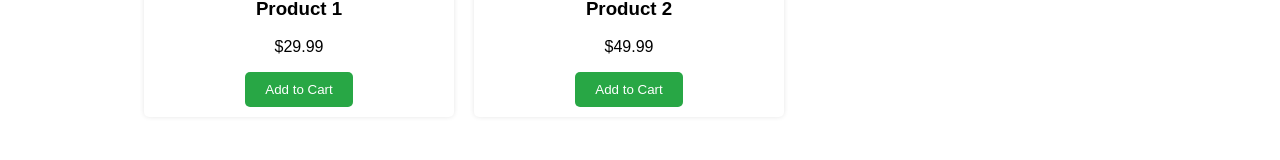
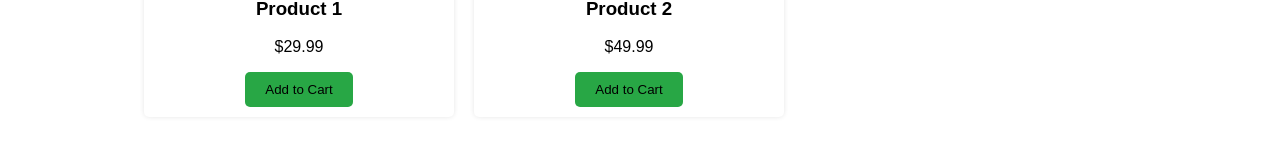
Before and after one commit to kopparapumanikanta/Ecommerce-Shopping-Cart--gemini, a plain HTML site: page index.html in a window 1280 px wide. Shown: the part 146-306 px from the top of the page. Drawn offline with Linux system fonts and the light colour scheme.

Commit message:
Fixing Contrast Errors

```diff
--- a/index.html
+++ b/index.html
@@ -92,14 +92,16 @@
         <img src="images/product1.jpg" alt="Product 1">
         <h3>Product 1</h3>
         <p>$29.99</p>
-        <button data-id="1" style="background-color: #28a745; color: white;">Add to Cart</button>
+        <button data-id="1" style="background-color: #28a745; color: black;">Add to Cart</button>
       </article>
 
       <article class="product">
         <img src="images/product2.jpg" alt="Product 2">
         <h3>Product 2</h3>
         <p>$49.99</p>
-        <button data-id="2" style="background-color: #28a745; color: white;">Add to Cart</button>
+        <button data-id="2" style="background-color: #28a745; color: black;">
+  Add to Cart
+</button>
       </article>
 
     </section>
```
